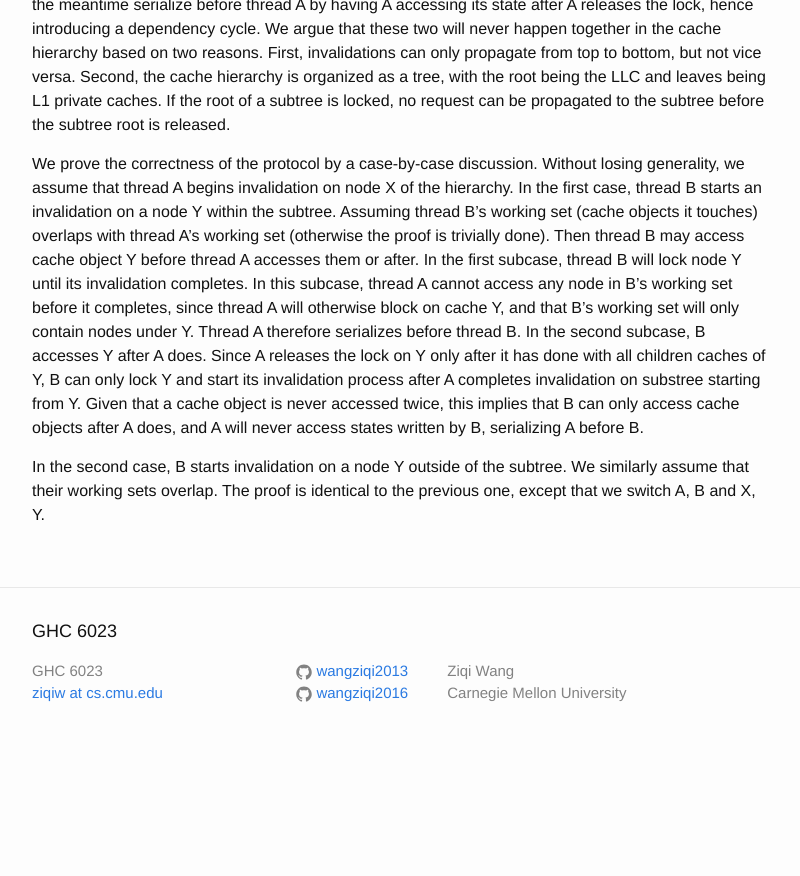
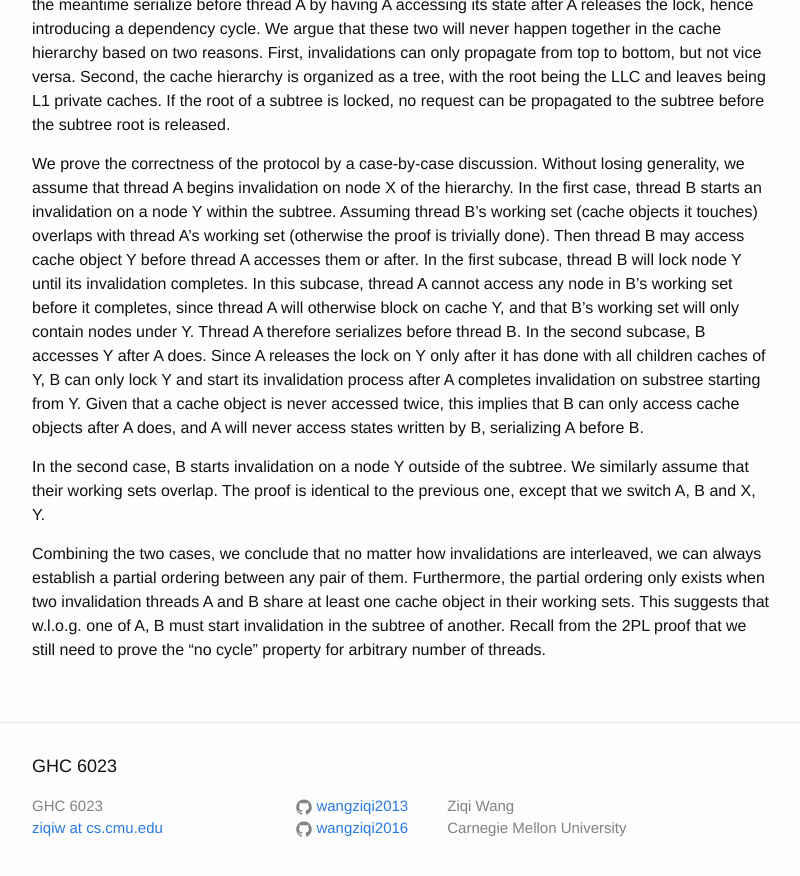
Before and after one commit to wangziqi2013/wangziqi2013.github.io, a Jekyll site: the page built from _posts/2020-01-09-understand-zsim-cache-cc.markdown, in a window 1280 px wide and 900 px high, scrolled down 2808 px. Shown: the top 876 px of the window, without its empty margins (238-1038 px from the left). Built offline with Jekyll 4.4.1, drawn with Linux system fonts in a browser that asks for light colours; before the commit the page ends 3573 px from its top, so only the background shows below that.

Commit message:
Small change

```diff
--- a/_posts/2020-01-09-understand-zsim-cache-cc.markdown
+++ b/_posts/2020-01-09-understand-zsim-cache-cc.markdown
@@ -122,3 +122,9 @@ by B, serializing A before B.
 
 In the second case, B starts invalidation on a node Y outside of the subtree. We similarly assume that their working
 sets overlap. The proof is identical to the previous one, except that we switch A, B and X, Y.
+
+Combining the two cases, we conclude that no matter how invalidations are interleaved, we can always establish a partial
+ordering between any pair of them. Furthermore, the partial ordering only exists when two invalidation threads A and B
+share at least one cache object in their working sets. This suggests that w.l.o.g. one of A, B must start invalidation
+in the subtree of another. Recall from the 2PL proof that we still need to prove the "no cycle" property for arbitrary
+number of threads.
```
